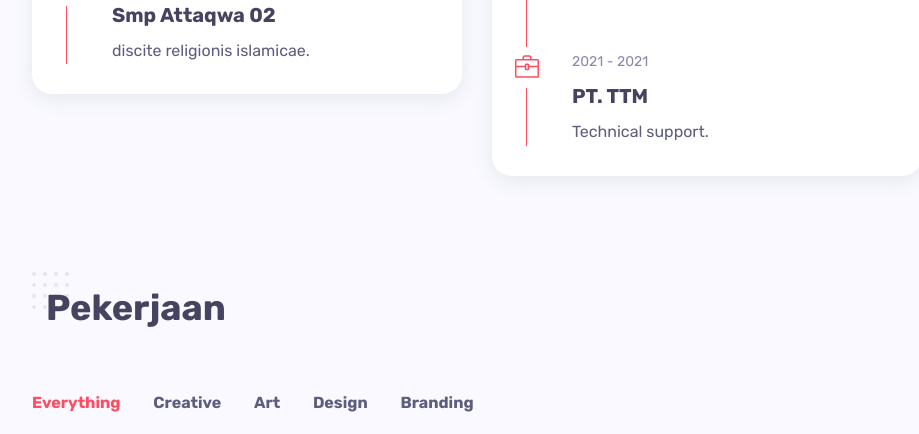
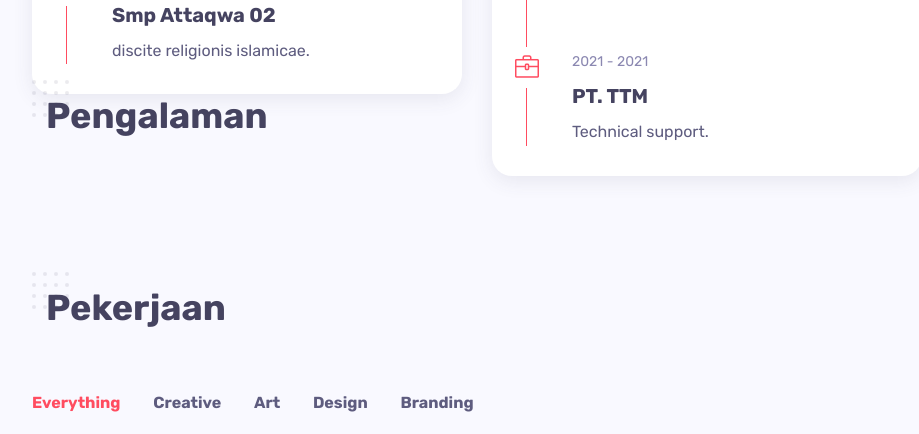
Before and after one commit to Abycahyo/my-portfolio, a plain HTML site: page index.html in a window 1280 px wide. Shown: the part 2465-2899 px from the top of the page, without its empty margins (308-1227 px from the left). Drawn offline with Linux system fonts and the light colour scheme; animation ran at ten frames a second.

Commit message:
Update index.html

```diff
--- a/index.html
+++ b/index.html
@@ -414,7 +414,8 @@
 
 					</div>
 
-				</div>
+                                      <h2 class="section-title wow fadeInUp">Pengalaman</h2>
+                                      </div>
 
 				<div class="col-md-6">
 
```
